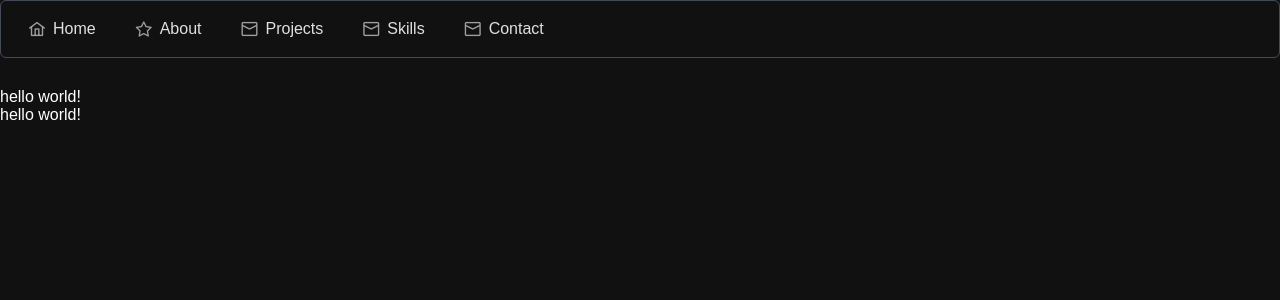
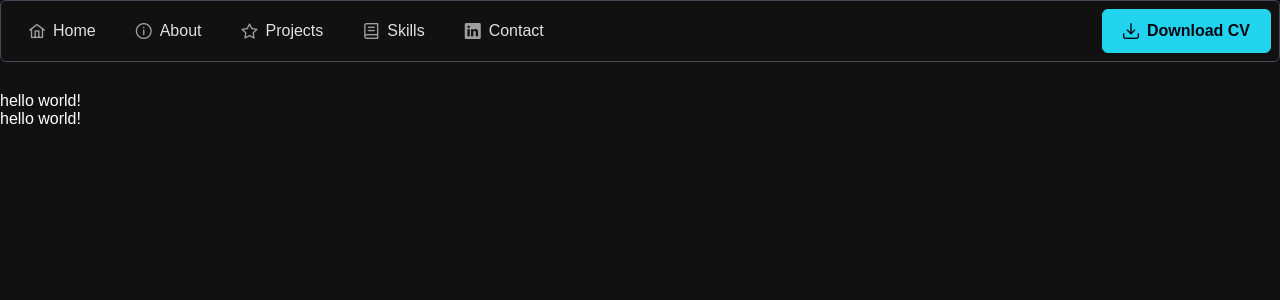
Before and after one commit to maicond02/portifolio, a Next.js app: page / in a window 1280 px wide. Shown: the top 300 px of the page. Built offline with nearby package versions, Linux system fonts and the light colour scheme; a web font is replaced by a local one.

Commit message:
feat: Create navigation on navbar

```diff
--- a/src/components/Navbar.tsx
+++ b/src/components/Navbar.tsx
@@ -1,35 +1,52 @@
-
+'use client';
 import React from 'react';
 import { Menubar } from 'primereact/menubar';
 import { MenuItem } from 'primereact/menuitem';
-import styles from '../styles/navbar.module.css'
+import { Button } from 'primereact/button';
+import { useRouter } from 'next/navigation'
 export default function BasicDemo() {
+    const router = useRouter();
     const items: MenuItem[] = [
         {
             label: 'Home',
-            icon: 'pi pi-home'
+            icon: 'pi pi-home',
+            url:'/page'
         },
         {
             label: 'About',
-            icon: 'pi pi-star'
+            icon: 'pi pi-info-circle',
+            url:'/about'
         },
         {
             label: 'Projects',
-            icon: 'pi pi-envelope'
+            icon: 'pi pi-star',
+            url:'/projects'
         },
         {
             label: 'Skills',
-            icon: 'pi pi-envelope'
+            icon: 'pi pi-book',
+            url:'/skills'
         },
         {
             label: 'Contact',
-            icon: 'pi pi-envelope'
+            icon: 'pi pi-linkedin',
+            url:'https://www.linkedin.com/in/maicon-alves-03700419b/'
         },
     ];
 
+    const end = (
+        <div className="flex align-items-center gap-2">
+            <Button label="Download CV" icon="pi pi-download" onClick={donwloadCV} />
+        </div>
+    );
+
+    function donwloadCV(){
+        window.location.href = 'https://github.com'
+    }
+
     return (
         <div>
-            <Menubar model={items} />
+            <Menubar model={items} end={end}/>
         </div>
     )
 }
```
